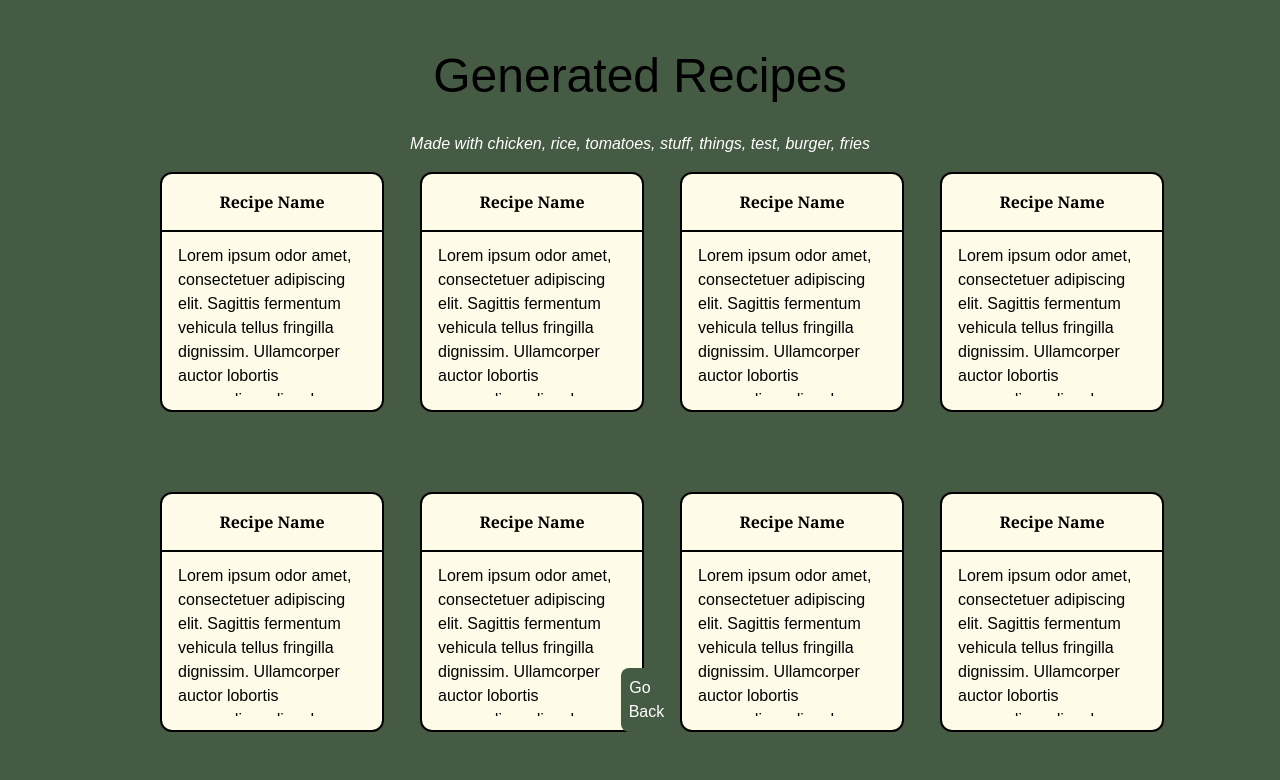
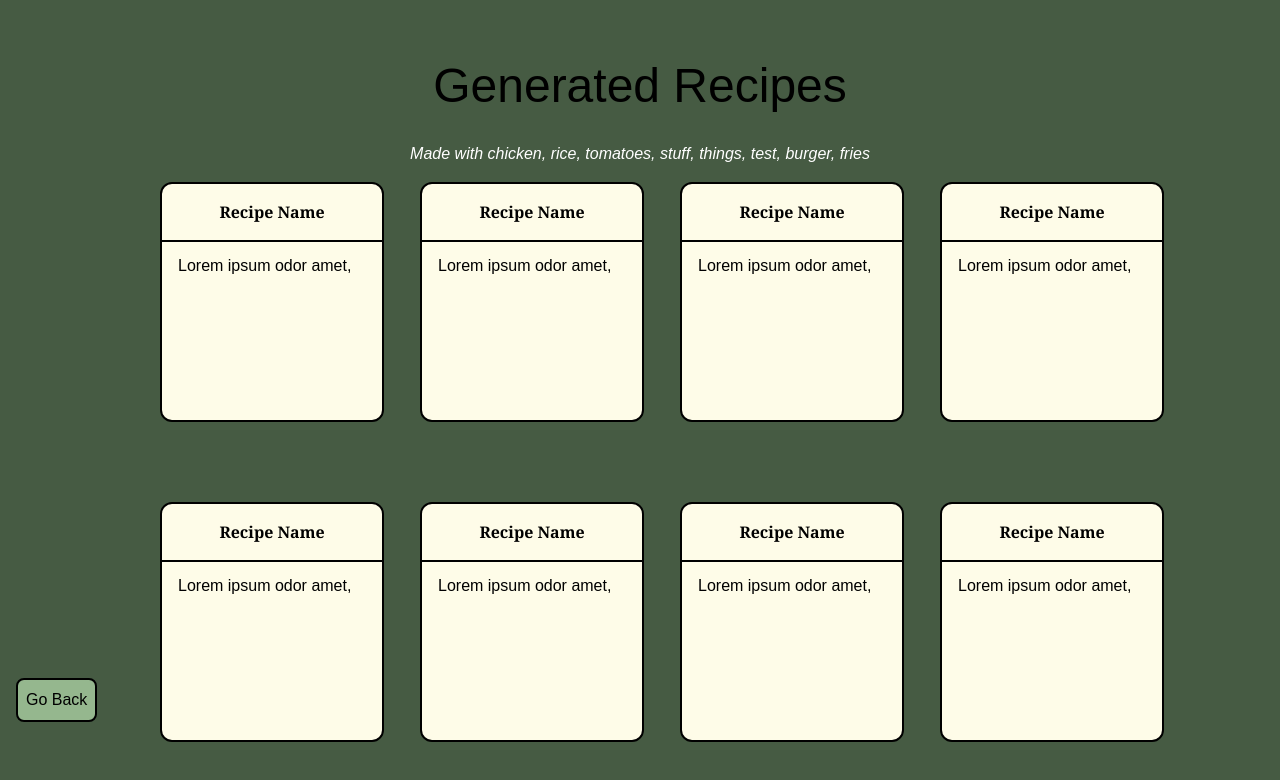
Before and after one commit to alimomennasab/minihack, a Next.js app in the folder minihack/: page / in a window 1280 px wide. Both pictures are taken after typing "Sample", "Sample" into the empty fields and a click on the button "Generate Recipes". Shown: the top 780 px of the page. Built offline with nearby package versions, Linux system fonts and the light colour scheme; no server answers.

Commit message:
copied over jade/kaley css code yall are actually goated with the sauce for that but also screw git

```diff
--- a/minihack/src/components/ingredientInputWindow.tsx
+++ b/minihack/src/components/ingredientInputWindow.tsx
@@ -210,11 +210,11 @@ const IngredientInputWindow = () => {
           ))}
         </div>
       </div>
-      <div className='flex flex-col items-center justify-center space-y-4 p-4'>
-          <button className='bg-dg rounded-lg p-2 text-white w-1/2' onClick={setStuffLite}>
+      <div className='flex flex-col items-center self-start space-y-4 p-4'>
+          <button className='bg-ng rounded-lg p-2 text-black w-1/2 border-black border-2 w-auto hover:bg-sky-500' onClick={setStuffLite}>
             Go Back
           </button>
-          </div>
+      </div>
     </div>
     </>
   );
--- a/minihack/src/components/recipeBox.tsx
+++ b/minihack/src/components/recipeBox.tsx
@@ -1,13 +1,26 @@
 "use client"
-import React from 'react';
+import React, { useState } from 'react';
+import RecipeWindow from './recipeWindow';
+
 
 const RecipeBox = () => {
+
+  const [recipeWindow, setRecipeWindow] = useState(false);
+
+  const toggleWindow = () => {
+    setRecipeWindow(!recipeWindow);
+  };
+
   return (
-    <div className="h-60 w-56 box-border size-full border-2 rounded-xl text-black border-black bg-yellow-50">
-      <div className="pt-4 pb-4 text-center font-black font-serif text-black"> Recipe Name</div>
-      <div className="pb-1 my-auto w-54 content-center border-t-2 border-black"></div>
-
-      <div className="pt-2 px-4 overflow-y-auto h-40">Lorem ipsum odor amet, consectetuer adipiscing elit. Sagittis fermentum vehicula tellus fringilla dignissim. Ullamcorper auctor lobortis suspendisse diam hac feugiat mus leo.</div>
+    <div onClick={toggleWindow}>
+      <div className="h-60 w-56 box-border size-full border-2 rounded-xl text-black border-black bg-yellow-50">
+        <div className="pt-4 pb-4 text-center font-black font-serif text-black"> Recipe Name</div>
+        <div className="pb-1 my-auto w-54 content-center border-t-2 border-black"></div>
+        <div className="pt-2 px-4 overflow-y-auto h-40">Lorem ipsum odor amet, </div>
+      </div>
+      <div className='absolute top-1/2 left-1/2 transform -translate-x-1/2 -translate-y-1/2'>
+        {recipeWindow && <RecipeWindow />}
+      </div>
     </div>
   );
 };
--- a/minihack/src/components/recipeWindow.tsx
+++ b/minihack/src/components/recipeWindow.tsx
@@ -4,20 +4,20 @@ import React from 'react';
 const RecipeWindow = () => {
   return (
     <div className='min-h-screen h-screen w-screen flex items-center justify-center'>
-        <div className="bg-white w-2/6 h-3/4 border-black rounded-3xl border-2">
-            <div className="mt-4 text-3xl font-bold text-center text-black">
+        <div className="bg-ng w-2/6 h-3/4 border-black rounded-3xl border-2">
+            <div className="mt-4 text-3xl font-bold text-center text-white">
                 Recipe Name
             </div>
-            <div className="mt-4 mx-10 bg-white border-black rounded-3xl border-2 overflow-scroll h-4/6">
+            <div className="mt-4 mx-10 bg-tan rounded-3xl border-2 overflow-scroll h-4/6">
                 <div className='mt-2 mx-4 text-black'>
                     The quick brown fox jumped over the lazy dog. The quick brown fox jumped over the lazy dog.
                 </div>
             </div>
-            <div className="flex items-center justify-center mt-10">
+            {/*<div className="flex items-center justify-center mt-10">
                 <button className='bg-dg rounded-lg p-2 text-white w-1/2'>
                     Copy Recipe
                 </button>
-            </div>
+            </div>*/}
 
         </div>
     </div>
```
